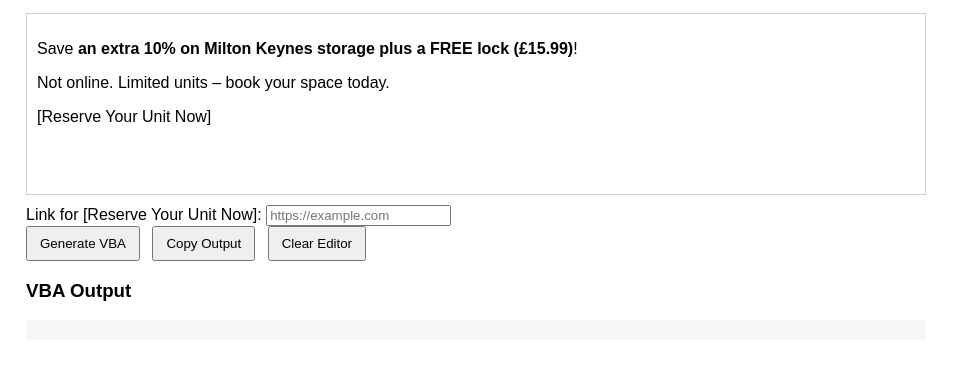
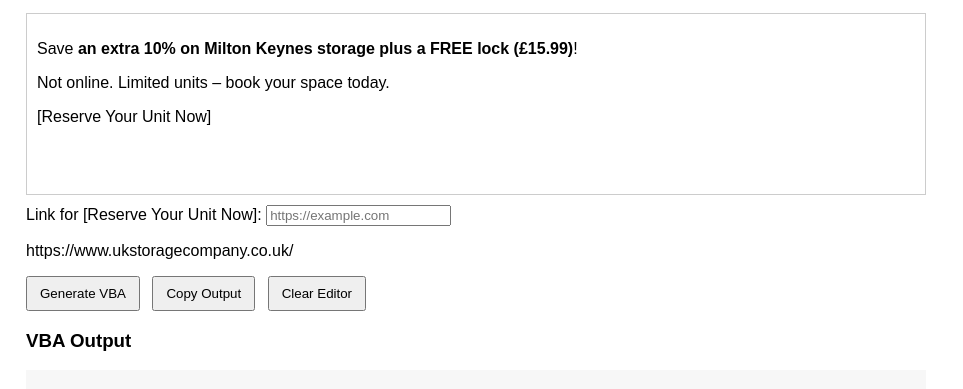
Before and after one commit to ricksmanor/visual, a plain HTML site: page v3.html in a window 1280 px wide. Shown: the part 115-504 px from the top of the page, without its empty margins (0-963 px from the left). Drawn offline with Linux system fonts and the light colour scheme.

Commit message:
Update v3.html

```diff
--- a/v3.html
+++ b/v3.html
@@ -22,7 +22,7 @@
   </div>
 
   <label>Link for [Reserve Your Unit Now]:</label>
-  <input id="link" placeholder="https://example.com">
+  <input id="link" placeholder="https://example.com"><p>https://www.ukstoragecompany.co.uk/</p>
 
   <div style="margin-bottom:10px;">
     <button onclick="generateVBA()">Generate VBA</button>
```
